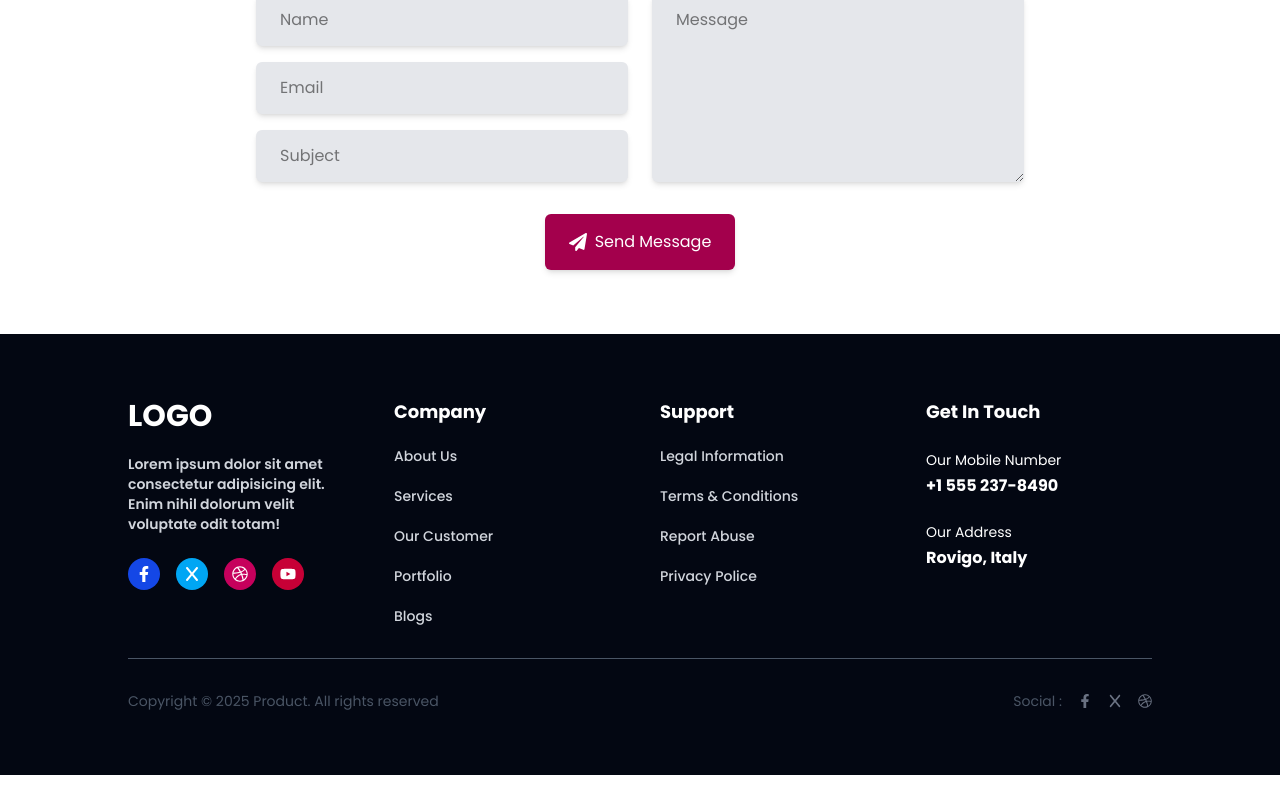
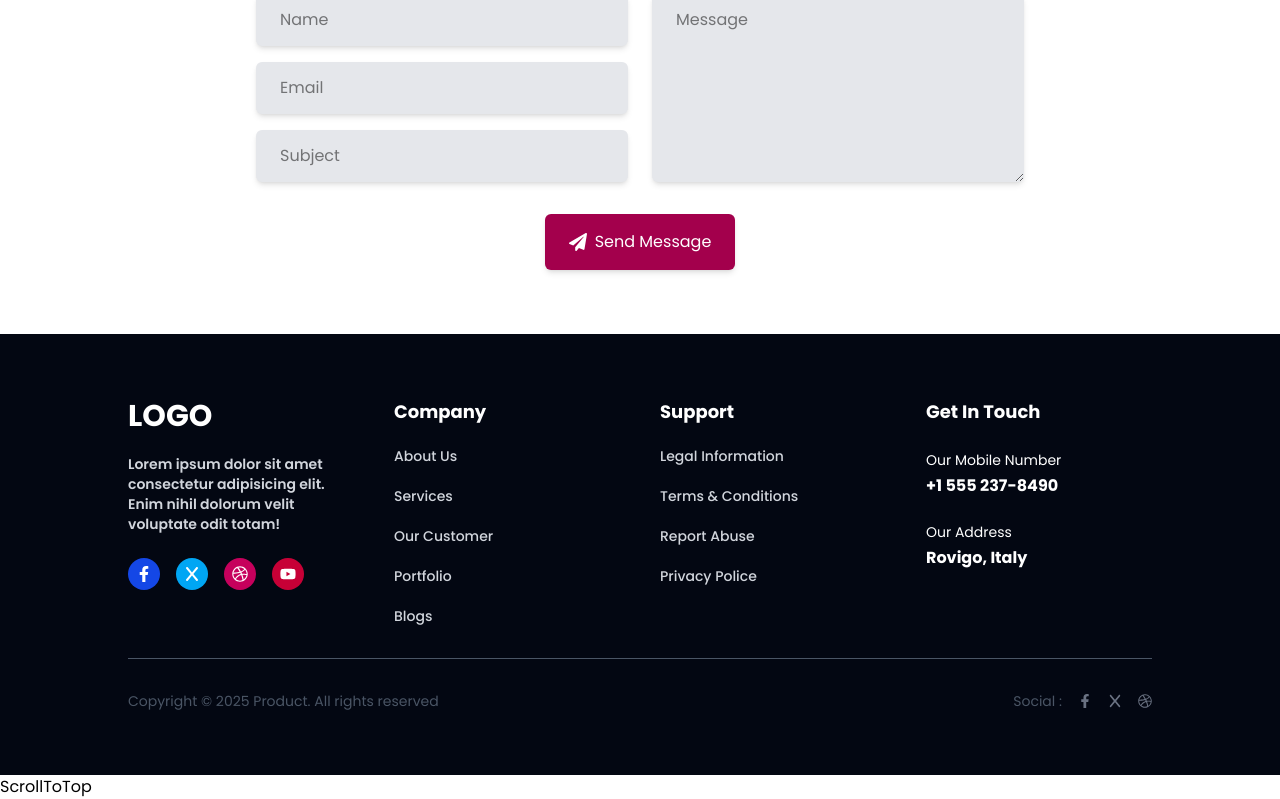
Before and after one commit to denisdiaconu/product-landing-page, a Next.js app: page / in a window 1280 px wide. Shown: the part 3420-4219 px from the top of the page. Before the commit the page ends 4195 px from the top, so only its background shows below. Built offline with nearby package versions, Linux system fonts and the light colour scheme.

Commit message:
Add toggle visibility function

```diff
--- a/app/layout.tsx
+++ b/app/layout.tsx
@@ -4,6 +4,7 @@ import './globals.css';
 import ResponsiveNav from '@/components/Home/Navbar/ResponsiveNav';
 import Provider from '@/components/Hoc/Provider';
 import Footer from '@/components/Home/Footer';
+import ScrollToTop from '@/components/Helper/ScrollToTop';
 
 const font = Poppins({
   weight: ['100', '200', '300', '400', '500', '600', '700', '800', '900'],
@@ -27,6 +28,7 @@ export default function RootLayout({
           <ResponsiveNav />
           {children}
           <Footer />
+          <ScrollToTop />
         </Provider>
       </body>
     </html>
--- a/components/Helper/ScrollToTop.tsx
+++ b/components/Helper/ScrollToTop.tsx
@@ -1,9 +1,16 @@
-import React from 'react'
+'use client';
+import React, { useEffect, useState } from 'react';
 
 const ScrollToTop = () => {
-  return (
-    <div>ScrollToTop</div>
-  )
-}
+  const [isVisible, setIsVisible] = useState(false);
 
-export default ScrollToTop
+  useEffect(() => {
+    const toggleVisibility = () => {
+      if (window.screenY > 300) setIsVisible(true);
+      else setIsVisible(false);
+    };
+  }, []);
+  return <div>ScrollToTop</div>;
+};
+
+export default ScrollToTop;
```
